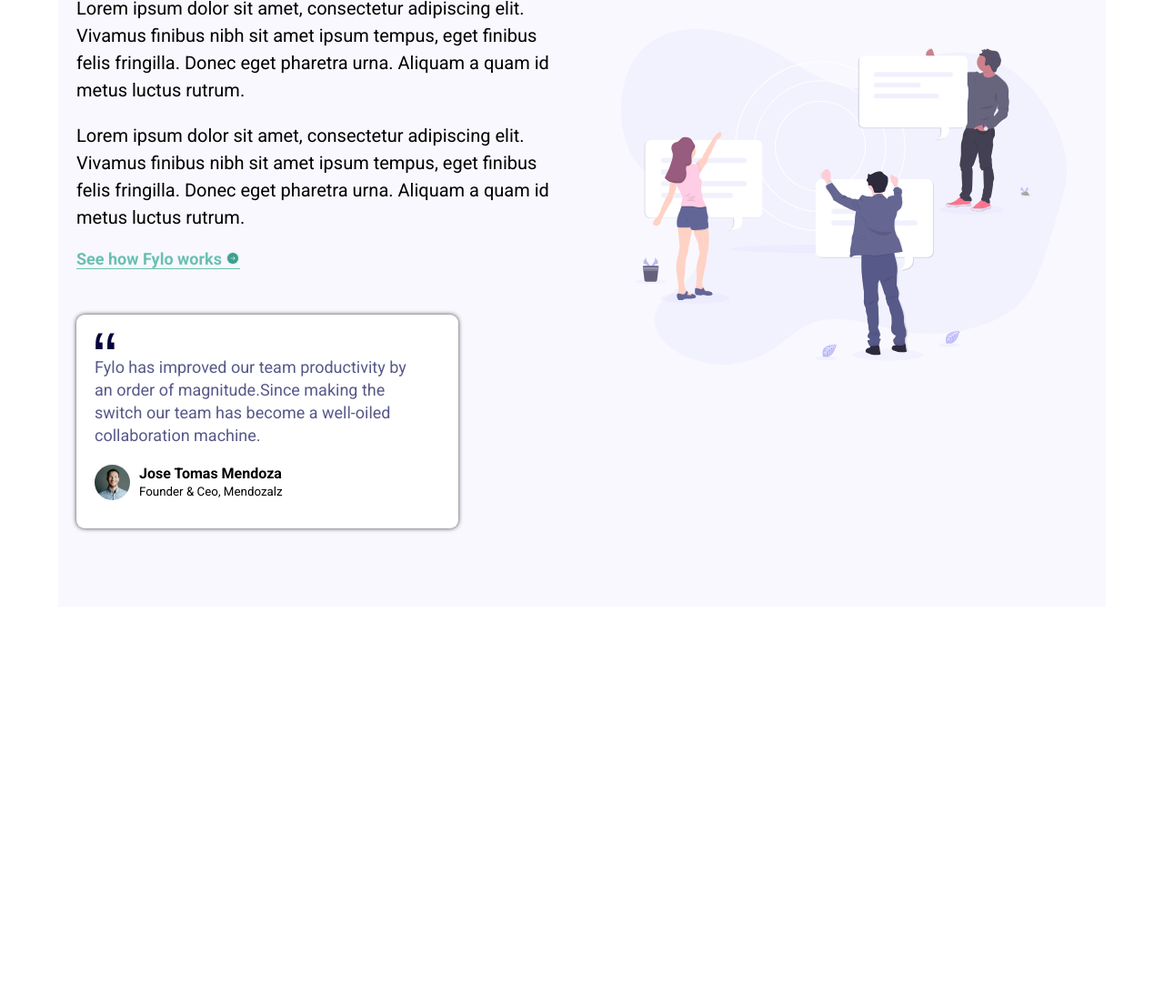
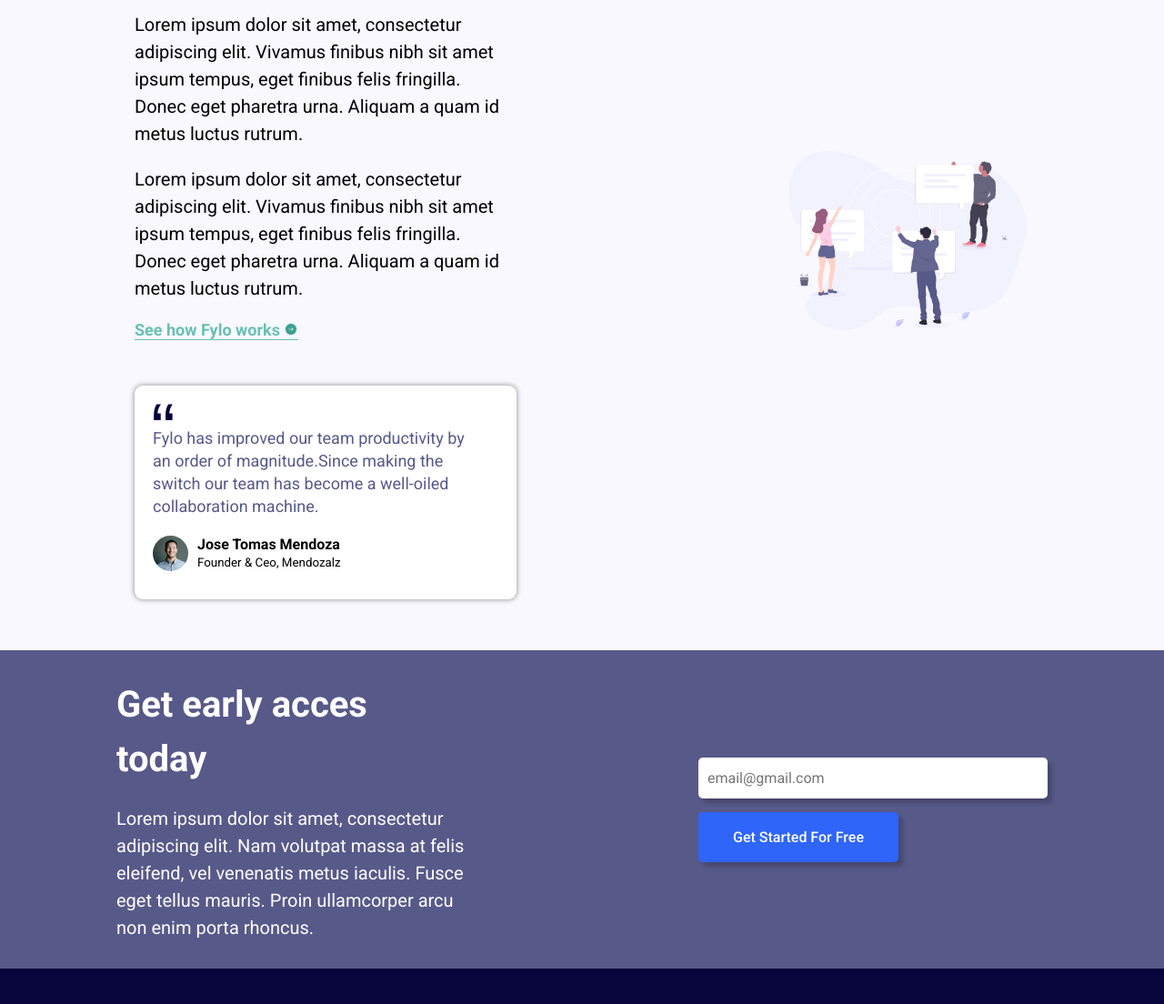
Before and after one commit to joseDEVELO/landing-page, a plain HTML site: page index.html in a window 1280 px wide. Shown: the part 1348-2452 px from the top of the page at 91% size. Before the commit the page ends 2015 px from the top, so only its background shows below. Drawn offline with Linux system fonts and the light colour scheme.

Commit message:
12/05/23

```diff
--- a/css/style.css
+++ b/css/style.css
@@ -9,14 +9,19 @@ body{
     justify-content: center;
 }
 main{
-    width: 90%;
+    width: 100%;
+}
+.header{
+    width: 100%;
+
 }
 header{
     display: flex;
     justify-content: space-between;
-    align-items: center;
+    align-content: center;
     margin-top: 80px;
     padding: 0 20px;
+    margin: 5% 10%;
 }
 nav{
     width: 30%;
@@ -33,6 +38,9 @@ article{
     display: flex;
     height: 900px;
     align-items: center;
+}
+article > *{
+    margin: 0 10%;
 }
 .separador{
     width: 100%;
@@ -67,16 +75,18 @@ margin-right: 10px;
 padding-left: 10px;
 margin-top: 18px;
 border: 1px solid #000;
-border-radius: 3px;
+border-radius: 5px;
+font-size: 16px;
 }
 .izquierda_texto_input button{
     width: 200px;
     height: 45px;
-    border-radius: 3px;
+    border-radius: 5px;
     font-weight: 500;
     background-color: #2F65F9;
     color: #fff;
     border: none;
+    font-size: 16px;
 }
 .izquierda_imagen{
     border-bottom: 1px solid #68C0B2;
@@ -100,9 +110,9 @@ font-weight: 600;
     background-color: white;
     border-radius: 9px;
     padding: 20px;
-    -webkit-box-shadow: 0px 0px 5px 0px rgba(0,0,0,0.75);
-    -moz-box-shadow: 0px 0px 5px 0px rgba(0,0,0,0.75);
-    box-shadow: 0px 0px 5px 0px rgba(0,0,0,0.75);
+    -webkit-box-shadow: 0px 0px 5px 1px rgba(168,161,168,1);
+    -moz-box-shadow: 0px 0px 5px 1px rgba(168,161,168,1);
+    box-shadow: 0px 0px 5px 1px rgba(168,161,168,1);
 }
 .izquierda-card img{
     width:23px;
@@ -145,4 +155,72 @@ font-weight: 600;
     background-size: 85%;
     background-repeat: no-repeat;
     background-position: center;
-   }
+}
+
+/************Seccion de news letter**************/
+.seccion-morada{
+    width: 100%;
+    height: 350px;
+    background-color: #575989;
+    padding: 20px 0;
+    display: flex;
+
+}
+.seccion_izquierda{
+    width: 50%;
+    padding: 0 10%;
+    display: flex;
+    justify-content: start;
+    align-items: center;
+}
+.seccion_izquierda h2{
+    font-size: 40px;
+    line-height: 60px;
+    color: #fff;
+}
+.seccion_izquierda p{
+    font-size: 20px;
+    line-height: 30px;
+    margin-top: 20px;
+    color: #fff;
+}
+.seccion_derecha{
+    width: 50%;
+    display: flex;
+    flex-direction: column;
+    justify-content: center;
+    align-items: center;
+    padding: 0 10%;
+
+}
+.seccion_derecha input{
+width: 100%;
+height: 45px;
+padding-left: 10px;
+border-radius: 5px;
+border: none;
+font-size: 16px;
+-webkit-box-shadow: 5px 5px 5px 0px rgba(0,0,0,0.2);
+-moz-box-shadow: 5px 5px 5px 0px rgba(0,0,0,0.2);
+box-shadow: 5px 5px 5px 0px rgba(0,0,0,0.2);
+}
+.seccion_derecha button{
+    align-self: flex-start;
+    width: 220px;
+    height: 55px;
+    border-radius: 5px;
+    font-weight: 500;
+    background-color: #2F65F9;
+    color: #fff;
+    border: none;
+    margin-top: 15px;
+    font-size: 16px;
+    -webkit-box-shadow: 5px 5px 5px 0px rgba(0,0,0,0.2);
+    -moz-box-shadow: 5px 5px 5px 0px rgba(0,0,0,0.2);
+    box-shadow: 5px 5px 5px 0px rgba(0,0,0,0.2);
+}
+footer{
+    width: 100%;
+    height: 400px;
+    background-color: #07053C;
+}
--- a/index.html
+++ b/index.html
@@ -12,6 +12,7 @@
 </head>
 <body>
 <main>
+  <div class="header">
     <header>
       <img src="images/logo.svg" alt="logotipo">
       <nav>
@@ -22,6 +23,7 @@
         </ul>
       </nav>
     </header>
+  </div>
   <!-- Sección#1 -->
   <article>
     <div class="izquierda">
@@ -68,7 +70,22 @@
       <!-- Aqui va una imagen agregada por css -->
     </div>
   </article>
+  <!-- Seccion de news letter -->
+  <section class="seccion-morada">
+    <div class="seccion_izquierda">
+      <div>
+        <h2>Get early acces today</h2>
+        <p>Lorem ipsum dolor sit amet, consectetur adipiscing elit. Nam volutpat massa at felis eleifend, vel venenatis metus iaculis. Fusce eget tellus mauris. Proin ullamcorper arcu non enim porta rhoncus.</p>
+      </div>
+    </div>
+    <div class="seccion_derecha">
+      <input type="text" placeholder="email@gmail.com">
+      <button>Get Started For Free</button>
+    </div>
+  </section>
+
+  <!-- Footer -->
+  <footer></footer>
 </main>
-
 </body>
 </html>
```
Lines whose indentation alone changed are shown as unchanged.
